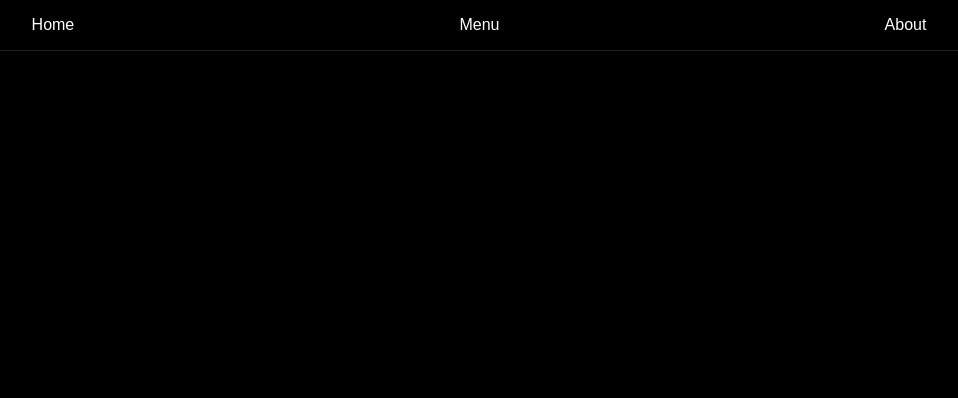
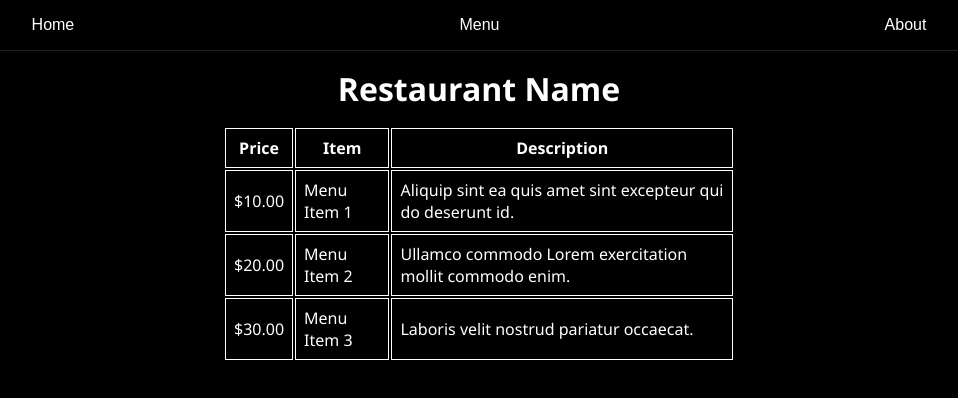
Before and after one commit to RobLaughlin/TOP-Restaurant-Page, a website built with webpack: page src/template.html in a window 1280 px wide. Shown: the whole page, without its empty margins (161-1119 px from the left). Built offline with nearby package versions, Linux system fonts and the light colour scheme.

Commit message:
Move menu component to its own module

```diff
--- a/package.json
+++ b/package.json
@@ -23,5 +23,8 @@
     "webpack": "^5.94.0",
     "webpack-cli": "^5.1.4",
     "webpack-dev-server": "^5.1.0"
+  },
+  "dependencies": {
+    "sanitize-html": "^2.13.0"
   }
 }
--- /dev/null
+++ b/src/css/menu.css
@@ -0,0 +1,5 @@
+/* Menu */
+.menu td, .menu th {
+    border: 1px solid white;
+    padding: 8px;
+}
--- a/src/css/styles.css
+++ b/src/css/styles.css
@@ -9,3 +9,16 @@ body {
     color: white;
     font-family: 'Segoe UI', Tahoma, Geneva, Verdana, sans-serif;
 }
+
+#content {
+    display: flex;
+    flex-direction: column;
+    width: 40%;
+    margin: auto;
+    justify-content: center;
+    align-items: center;
+}
+
+#content > .title {
+    margin: 16px 0px 16px 0px;
+}
--- a/src/js/greeting.js
+++ /dev/null
@@ -1 +0,0 @@
-export const greeting = "Hello, Odinite!";
--- a/src/js/index.js
+++ b/src/js/index.js
@@ -1,5 +1,15 @@
 import "./../css/styles.css";
 import "./../css/navbar.css";
-import { greeting } from "./greeting.js";
+import "./../css/menu.css";
 
-console.log(greeting);
+import { createMenu, createMenuItem } from "./menu";
+
+const MENU_ITEMS = [
+    createMenuItem(10, "Menu Item 1", "Aliquip sint ea quis amet sint excepteur qui do deserunt id."),
+    createMenuItem(20, "Menu Item 2", "Ullamco commodo Lorem exercitation mollit commodo enim."),
+    createMenuItem(30, "Menu Item 3", "Laboris velit nostrud pariatur occaecat."),
+];
+
+const menu = createMenu(MENU_ITEMS);
+let content = document.getElementById("content");
+content.appendChild(menu);
--- /dev/null
+++ b/src/js/menu.js
@@ -0,0 +1,37 @@
+import sanitizeHtml from "sanitize-html";
+
+export function createMenuItem(price, item, desc) {
+    const html = function () {
+        const formattedPrice = '$' + (Math.round(price * 100) / 100).toFixed(2).toString();
+        return sanitizeHtml(`
+            <tr>
+                <td>${formattedPrice}</td>
+                <td>${item}</td>
+                <td>${desc}</td>
+            </tr>
+        `);
+    }
+
+    return {price, item, desc, html};
+};
+
+export function createMenu(menuItems=[]) {
+    let menu = document.createElement("table")
+    menu.classList.add("menu");
+
+    let thead = menu.appendChild(document.createElement("thead"));
+    let theaders = thead.appendChild(document.createElement("tr"));
+    const theadItems = ["Price", "Item", "Description"];
+    theadItems.forEach(item => {
+        let th = document.createElement("th");
+        th.innerText = item;
+        theaders.appendChild(th);
+    });
+
+    let tbody = menu.appendChild(document.createElement("tbody"));
+    menuItems.forEach(item => {
+        tbody.innerHTML += item.html();
+    });
+
+    return menu;
+}
--- a/src/template.html
+++ b/src/template.html
@@ -14,7 +14,7 @@
         </nav>
     </header>
     <div id="content">
-
+        <h1 class="title">Restaurant Name</h1>
     </div>
 </body>
 </html>
```
Also changed, not shown: 1 other file.
